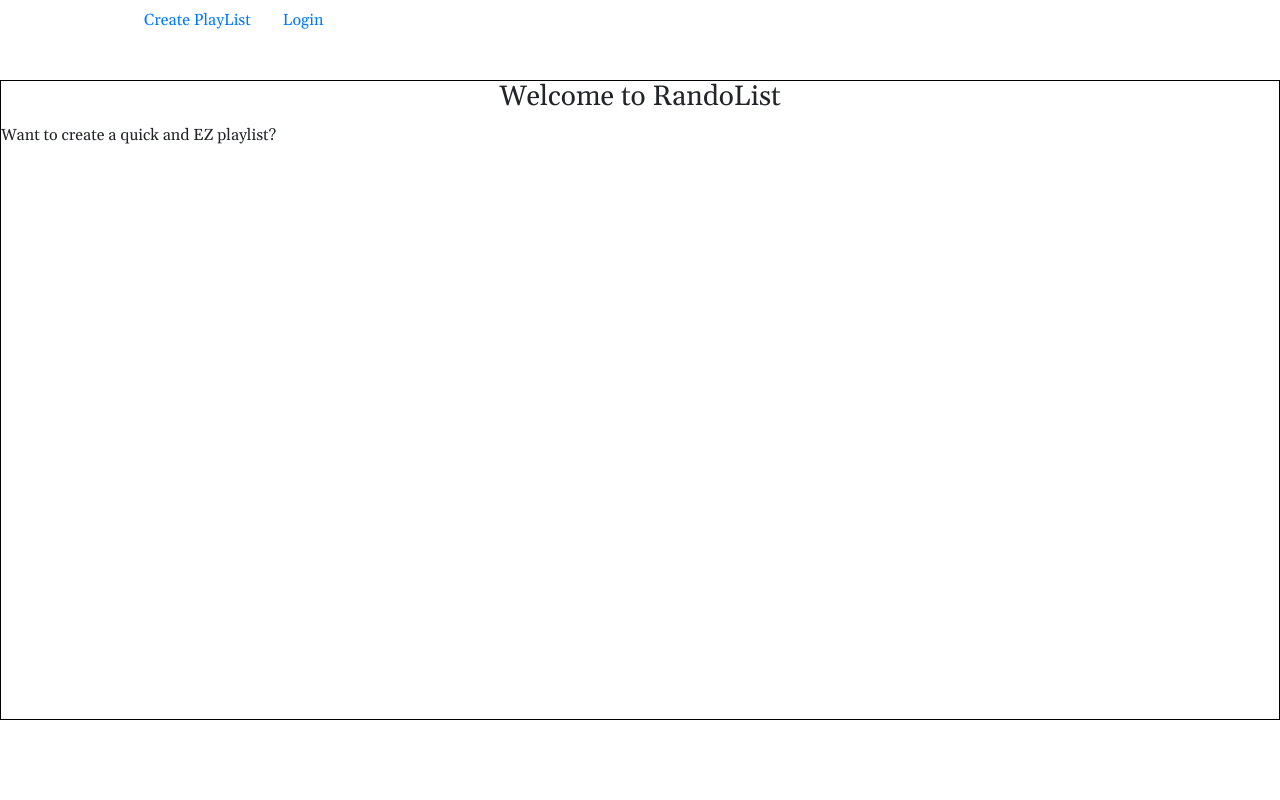
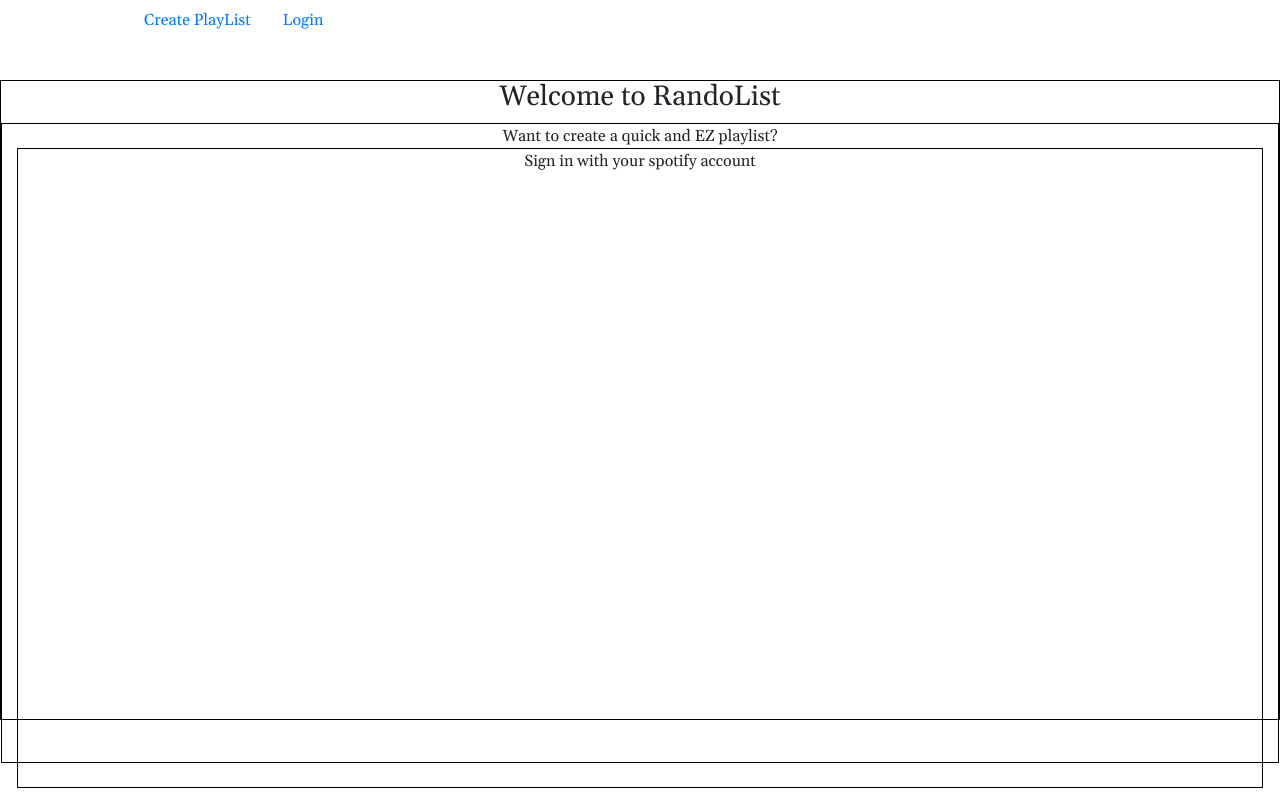
Before and after one commit to superjjang1/randolist, a React (Create React App) app: page / in a window 1280 px wide. Shown: the top 800 px of the page. Built offline with nearby package versions, Linux system fonts and the light colour scheme.

Commit message:
more sectioning

```diff
--- a/src/components/Home/Home.js
+++ b/src/components/Home/Home.js
@@ -12,8 +12,11 @@ class Home extends Component {
                 <div className="col">
                     <h3>Welcome to RandoList</h3>
                     <div className="row">
-                        <div className="col-m">
+                        <div className="col">
                             Want to create a quick and EZ playlist?
+                            <div className="col">
+                                Sign in with your spotify account
+                            </div>
                         </div>
                     </div>
                 </div>
```
